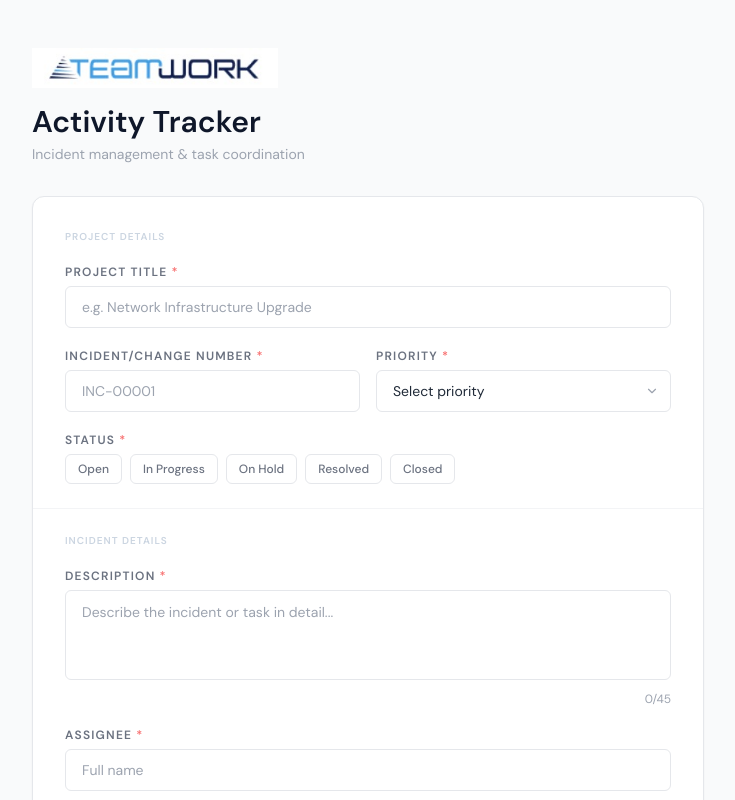
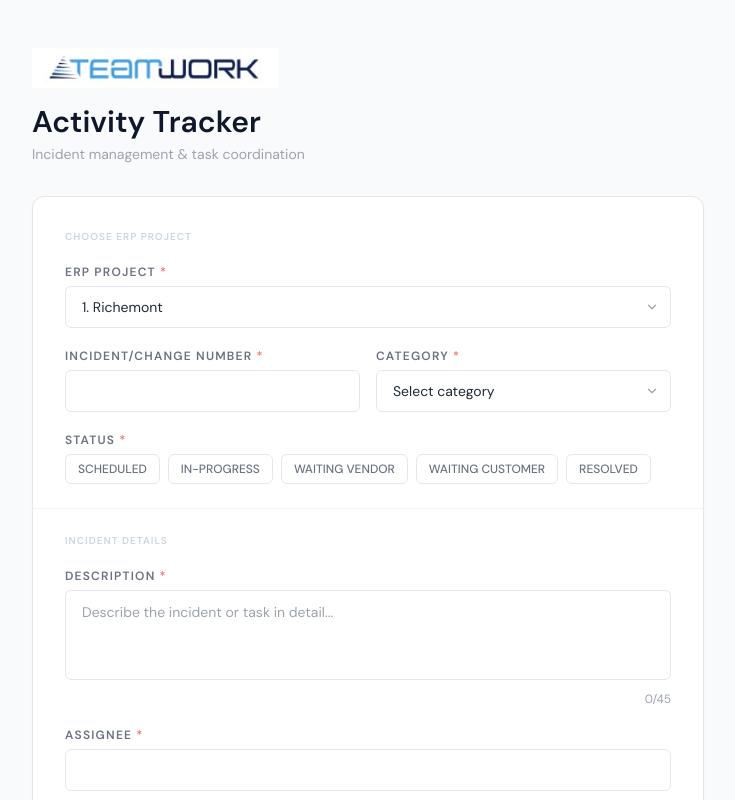
Before and after one commit to ibmbiosbit/Incident_Report_BC_Team, a React (Vite) app in the folder activity-tracker/: page / in a window 1280 px wide. Shown: the top 800 px of the page, without its empty margins (272-1007 px from the left). Built offline with nearby package versions, Linux system fonts and the light colour scheme.

Commit message:
Update: numbered ERP dropdown, remove INC placeholder, renamed CSV headers

```diff
--- a/activity-tracker/src/components/ActivityTrackerForm.jsx
+++ b/activity-tracker/src/components/ActivityTrackerForm.jsx
@@ -13,14 +13,14 @@ const LABEL_STYLE = `block text-xs font-semibold uppercase tracking-widest text-
 export default function ActivityTrackerForm() {
 
   const [formData, setFormData] = useState({
-    projectTitle: '',
+    erpProject: '',
     incidentNumber: '',
     description: '',
     assignee: '',
     deadline: '',
     startDate: '',
     actionsTaken: [],
-    priority: '',
+    category: '',
     status: '',
   });
 
@@ -33,7 +33,7 @@ export default function ActivityTrackerForm() {
 
   const handleInputChange = (e) => {
     const { name, value } = e.target;
-    if (['projectTitle', 'incidentNumber', 'description', 'assignee'].includes(name) && value.includes(',')) {
+    if (['incidentNumber', 'description', 'assignee'].includes(name) && value.includes(',')) {
       setErrors((prev) => ({ ...prev, [name]: 'Commas are not allowed in this field.' }));
       return;
     }
@@ -97,12 +97,12 @@ export default function ActivityTrackerForm() {
 
   const validate = () => {
     const newErrors = {};
-    if (!formData.projectTitle.trim()) newErrors.projectTitle = 'Required';
+    if (!formData.erpProject) newErrors.erpProject = 'Required';
     if (!formData.incidentNumber.trim()) newErrors.incidentNumber = 'Required';
     if (!formData.description.trim()) newErrors.description = 'Required';
     if (!formData.assignee.trim()) newErrors.assignee = 'Required';
     if (!formData.deadline) newErrors.deadline = 'Required';
-    if (!formData.priority) newErrors.priority = 'Required';
+    if (!formData.category) newErrors.category = 'Required';
     if (!formData.status) newErrors.status = 'Required';
     return newErrors;
   };
@@ -127,13 +127,13 @@ export default function ActivityTrackerForm() {
 
     try {
       const body = new URLSearchParams({
-        PROJECT_TITLE: formData.projectTitle,
+        PROJECT_TITLE: formData.erpProject,
         INCIDENT_NUMBER: formData.incidentNumber,
         INCIDENT_TEXT: formData.description,
         ASSIGNEE: formData.assignee,
         START_DATE: formData.startDate,
         DEADLINE: formData.deadline,
-        PRIORITY: formData.priority,
+        PRIORITY: formData.category,
         STATUS: formData.status,
         ACTIONS: formData.actionsTaken.join(' | '),
       });
@@ -155,9 +155,9 @@ export default function ActivityTrackerForm() {
         setSuccessData({
           incidentNumber: formData.incidentNumber,
           assignee: formData.assignee,
-          priority: formData.priority,
+          category: formData.category,
           status: formData.status,
-          projectTitle: formData.projectTitle,
+          erpProject: formData.erpProject,
         });
         setShowSuccess(true);
         handleReset();
@@ -173,14 +173,14 @@ export default function ActivityTrackerForm() {
 
   const handleReset = () => {
     setFormData({
-      projectTitle: '',
+      erpProject: '',
       incidentNumber: '',
       description: '',
       assignee: '',
       deadline: '',
       startDate: '',
       actionsTaken: [],
-      priority: '',
+      category: '',
       status: '',
     });
     setActionInput('');
@@ -218,8 +218,8 @@ export default function ActivityTrackerForm() {
 
             <div className="bg-gray-50 rounded-lg p-4 text-left space-y-2 mb-6">
               <div className="flex justify-between text-sm">
-                <span className="text-gray-500">Project</span>
-                <span className="font-medium text-slate-700">{successData.projectTitle}</span>
+                <span className="text-gray-500">ERP Project</span>
+                <span className="font-medium text-slate-700">{successData.erpProject}</span>
               </div>
               <div className="flex justify-between text-sm">
                 <span className="text-gray-500">Incident</span>
@@ -230,8 +230,8 @@ export default function ActivityTrackerForm() {
                 <span className="font-medium text-slate-700">{successData.assignee}</span>
               </div>
               <div className="flex justify-between text-sm">
-                <span className="text-gray-500">Priority</span>
-                <span className="font-medium text-slate-700">{successData.priority}</span>
+                <span className="text-gray-500">Category</span>
+                <span className="font-medium text-slate-700">{successData.category}</span>
               </div>
               <div className="flex justify-between text-sm">
                 <span className="text-gray-500">Status</span>
@@ -263,23 +263,33 @@ export default function ActivityTrackerForm() {
         {/* Card */}
         <div className="bg-white border border-gray-200 rounded-xl shadow-sm overflow-hidden">
 
-          {/* Section: Project Details */}
+          {/* Section: Choose ERP Project */}
           <div className="px-8 pt-8 pb-6 border-b border-gray-100">
-            <p className="text-[10px] font-bold uppercase tracking-widest text-slate-300 mb-5">Project Details</p>
+            <p className="text-[10px] font-bold uppercase tracking-widest text-slate-300 mb-5">Choose ERP Project</p>
 
+            {/* ERP Project Dropdown */}
             <div className="mb-5">
-              <label className={LABEL_STYLE}>Project Title <span className="text-red-400">*</span></label>
-              <input
-                type="text"
-                name="projectTitle"
-                value={formData.projectTitle}
-                onChange={handleInputChange}
-                placeholder="e.g. Network Infrastructure Upgrade"
-                className={`${FIELD_STYLE} ${errors.projectTitle ? 'border-red-300' : ''}`}
-              />
-              <FieldError name="projectTitle" />
+              <label className={LABEL_STYLE}>ERP Project <span className="text-red-400">*</span></label>
+              <div className="relative">
+                <select
+                  name="erpProject"
+                  value={formData.erpProject}
+                  onChange={handleInputChange}
+                  className={`${FIELD_STYLE} appearance-none pr-8 ${errors.erpProject ? 'border-red-300' : ''}`}
+                >
+                  <option value="Richemont">1. Richemont</option>
+                  <option value="ERP2">2. ERP2</option>
+                  <option value="ERP3">3. ERP3</option>
+                  <option value="ERP4">4. ERP4</option>
+                  <option value="ERP6">5. ERP6</option>
+                  <option value="CVSS">6. CVSS</option>
+                </select>
+                <ChevronDown size={14} className="absolute right-3 top-1/2 -translate-y-1/2 text-gray-400 pointer-events-none" />
+              </div>
+              <FieldError name="erpProject" />
             </div>
 
+            {/* Incident Number + Category */}
             <div className="grid grid-cols-2 gap-4 mb-5">
               <div>
                 <label className={LABEL_STYLE}>Incident/Change Number <span className="text-red-400">*</span></label>
@@ -288,36 +298,38 @@ export default function ActivityTrackerForm() {
                   name="incidentNumber"
                   value={formData.incidentNumber}
                   onChange={handleInputChange}
-                  placeholder="INC-00001"
+                  placeholder=""
                   className={`${FIELD_STYLE} ${errors.incidentNumber ? 'border-red-300' : ''}`}
                 />
                 <FieldError name="incidentNumber" />
               </div>
               <div>
-                <label className={LABEL_STYLE}>Priority <span className="text-red-400">*</span></label>
+                <label className={LABEL_STYLE}>Category <span className="text-red-400">*</span></label>
                 <div className="relative">
                   <select
-                    name="priority"
-                    value={formData.priority}
+                    name="category"
+                    value={formData.category}
                     onChange={handleInputChange}
-                    className={`${FIELD_STYLE} appearance-none pr-8 ${errors.priority ? 'border-red-300' : ''}`}
+                    className={`${FIELD_STYLE} appearance-none pr-8 ${errors.category ? 'border-red-300' : ''}`}
                   >
-                    <option value="">Select priority</option>
-                    <option value="Critical">Critical</option>
-                    <option value="High">High</option>
-                    <option value="Medium">Medium</option>
-                    <option value="Low">Low</option>
+                    <option value="">Select category</option>
+                    <option value="INCIDENT">INCIDENT</option>
+                    <option value="CHANGE">CHANGE</option>
+                    <option value="EOD">EOD</option>
+                    <option value="REPORTS">REPORTS</option>
+                    <option value="AUTOMATION">AUTOMATION</option>
                   </select>
                   <ChevronDown size={14} className="absolute right-3 top-1/2 -translate-y-1/2 text-gray-400 pointer-events-none" />
                 </div>
-                <FieldError name="priority" />
+                <FieldError name="category" />
               </div>
             </div>
 
+            {/* Status */}
             <div>
               <label className={LABEL_STYLE}>Status <span className="text-red-400">*</span></label>
               <div className="flex gap-2 flex-wrap">
-                {['Open', 'In Progress', 'On Hold', 'Resolved', 'Closed'].map((s) => (
+                {['SCHEDULED', 'IN-PROGRESS', 'WAITING VENDOR', 'WAITING CUSTOMER', 'RESOLVED'].map((s) => (
                   <button
                     key={s}
                     type="button"
@@ -366,7 +378,7 @@ export default function ActivityTrackerForm() {
                 name="assignee"
                 value={formData.assignee}
                 onChange={handleInputChange}
-                placeholder="Full name"
+                placeholder=""
                 className={`${FIELD_STYLE} ${errors.assignee ? 'border-red-300' : ''}`}
               />
               <FieldError name="assignee" />
```
Also changed, not shown: 4 other files (tests, documents, lock files or other folders).
